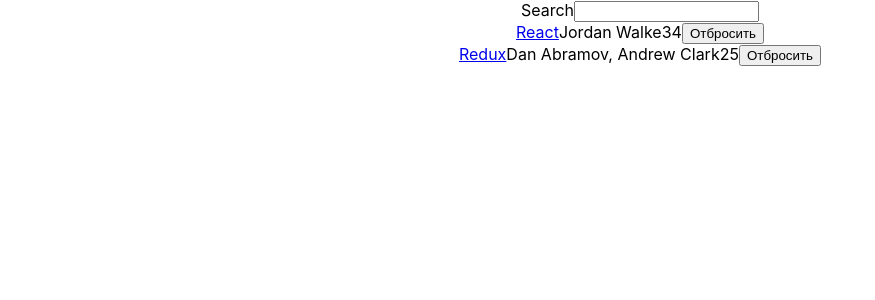
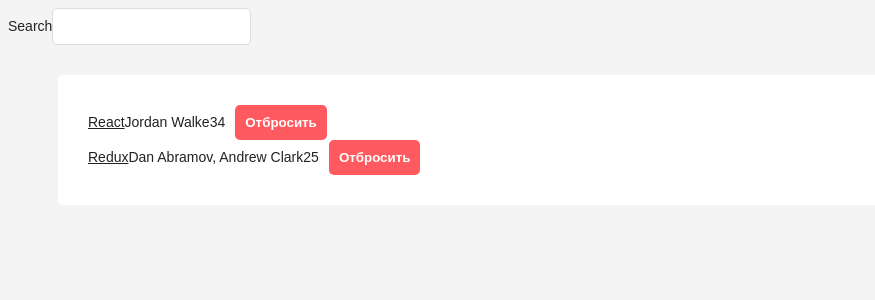
Before and after one commit to AlexTargonski/hacker-news-client, a React (Create React App) app: page / in a window 1280 px wide. Shown: the top 300 px of the page, without its empty margins (0-875 px from the left). Built offline with nearby package versions, Linux system fonts and the light colour scheme.

Commit message:
style: add some styles

```diff
--- a/src/App.css
+++ b/src/App.css
@@ -1,32 +1,60 @@
-.App {
+.page {
+  margin: 20px;
+}
+.interactions {
   text-align: center;
 }
-
-.App-logo {
-  animation: App-logo-spin infinite 20s linear;
-  height: 40vmin;
+.table {
+  margin: 20px 0;
 }
-
-.App-header {
-  background-color: #282c34;
-  min-height: 100vh;
+.table-header {
   display: flex;
-  flex-direction: column;
-  align-items: center;
-  justify-content: center;
-  font-size: calc(10px + 2vmin);
-  color: white;
+  line-height: 24px;
+  font-size: 16px;
+  padding: 0 10px;
+  justify-content: space-between;
 }
-
-.App-link {
-  color: #61dafb;
+.table-empty {
+  margin: 200px;
+  text-align: center;
+  font-size: 16px;
 }
-
-@keyframes App-logo-spin {
-  from {
-    transform: rotate(0deg);
-  }
-  to {
-    transform: rotate(360deg);
-  }
+.table-row {
+  display: flex;
+  line-height: 24px;
+  white-space: nowrap;
+  margin: 10px 0;
+  padding: 10px;
+  background: #ffffff;
+  border: 1px solid #e3e3e3;
 }
+.table-header > span {
+  overflow: hidden;
+  text-overflow: ellipsis;
+  padding: 0 5px;
+}
+.table-row > span {
+  overflow: hidden;
+  text-overflow: ellipsis;
+  padding: 0 5px;
+}
+.button-inline {
+  border-width: 0;
+  background: transparent;
+  color: inherit;
+  text-align: inherit;
+  -webkit-font-smoothing: inherit;
+  padding: 0;
+  font-size: inherit;
+  cursor: pointer;
+}
+.button-active {
+  border-radius: 0;
+  border-bottom: 1px solid #38BB6C;
+}
+.table-wrapper {
+  padding: 30px;
+  background: #ffffff;
+  margin: 30px 50px;
+  border-radius: 5px;
+}
--- a/src/App.js
+++ b/src/App.js
@@ -38,11 +38,13 @@ class App extends Component {
         >
           Search
         </Search>
-        <Table
-          list={list}
-          pattern={searchTerm}
-          onDismiss={this.onDismiss}
-        />
+        <div className="table-wrapper">
+          <Table
+            list={list}
+            pattern={searchTerm}
+            onDismiss={this.onDismiss}
+          />
+        </div>
       </div>
     );
   }
--- a/src/index.css
+++ b/src/index.css
@@ -1,14 +1,39 @@
 body {
+  color: #222;
+  background: #f4f4f4;
+  font: 400 14px CoreSans, Arial,sans-serif;
+}
+a {
+  color: #222;
+}
+a:hover {
+  text-decoration: underline;
+}
+ul, li {
+  list-style: none;
+  padding: 0;
   margin: 0;
-  padding: 0;
-  font-family: -apple-system, BlinkMacSystemFont, "Segoe UI", "Roboto", "Oxygen",
-    "Ubuntu", "Cantarell", "Fira Sans", "Droid Sans", "Helvetica Neue",
-    sans-serif;
-  -webkit-font-smoothing: antialiased;
-  -moz-osx-font-smoothing: grayscale;
 }
-
-code {
-  font-family: source-code-pro, Menlo, Monaco, Consolas, "Courier New",
-    monospace;
+input {
+  padding: 10px;
+  border-radius: 5px;
+  outline: none;
+  margin-right: 10px;
+  border: 1px solid #dddddd;
 }
+button {
+  padding: 10px;
+  border-radius: 5px;
+  border: transparent;
+  background: #ff5a5f;
+  color: #ffffff;
+  cursor: pointer;
+  font-weight: 800;
+  margin-left: 10px;
+}
+button:hover {
+  color: #ffffff;
+}
+*:focus {
+  outline: none;
+}
```
